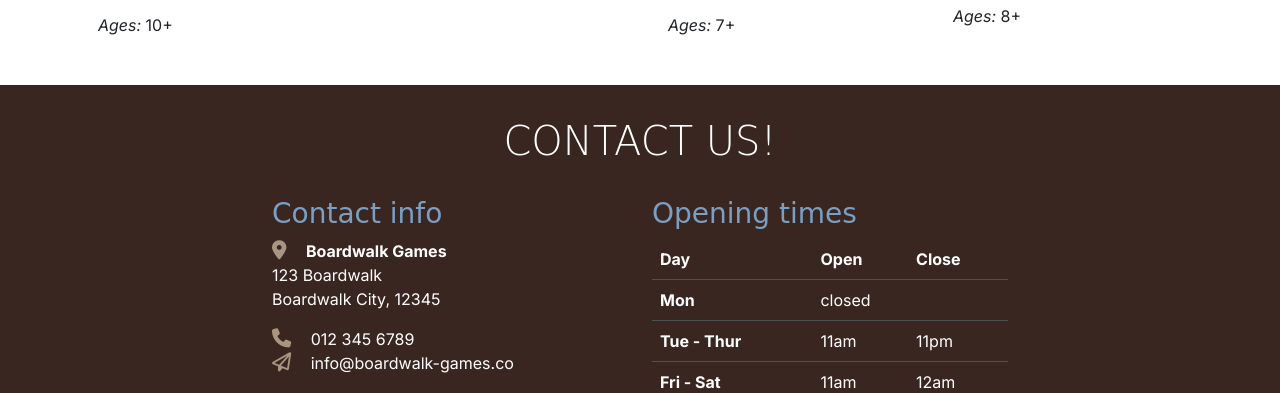
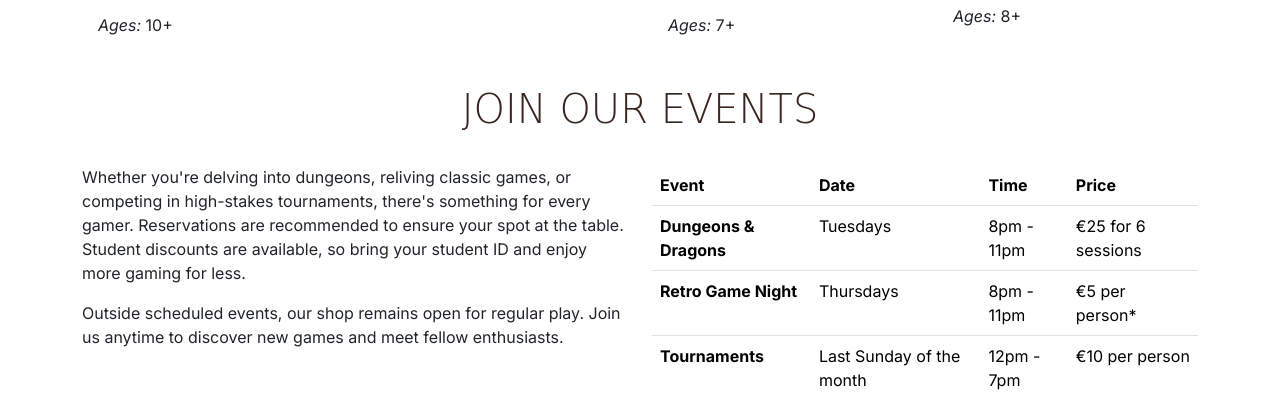
Before and after one commit to KelvinC181/Broadwalk-Games, a plain HTML site: page game-library.html in a window 1280 px wide. Shown: the part 1553-1946 px from the top of the page. Drawn offline with nearby package versions, Linux system fonts and the light colour scheme; a web font is replaced by a local one.

Commit message:
add events section

```diff
--- a/game-library.html
+++ b/game-library.html
@@ -41,7 +41,7 @@
                         <a class="nav-link" href="#">Services</a>
                     </li>
                     <li class="nav-item">
-                        <a class="nav-link" href="#">Events</a>
+                        <a class="nav-link" href="#events">Events</a>
                     </li>
                     <li class="nav-item">
                         <a class="nav-link active" aria-current="page" href="game-library.html">Games</a>
@@ -270,6 +270,66 @@
                 </div>
             </div>
         </section>
+
+        <!-- events section -->
+        <section id="events" class="container section">
+            <div class="row">
+                <div class="col-12 text-center">
+                    <h2 class="display-6">Join our events</h2>
+                </div>
+                <!-- text -->
+                <div class="col-12 col-lg-6">
+                    <p>Whether you're delving into dungeons, reliving classic games, or competing in high-stakes
+                        tournaments, there's something for every gamer. Reservations are recommended to ensure your spot
+                        at the table. Student discounts are available, so bring your student ID and enjoy more gaming
+                        for less.
+                    </p>
+                    <P>
+                        Outside scheduled events, our shop remains open for regular play. Join us anytime to discover
+                        new games and meet fellow enthusiasts.
+                    </P>
+                </div>
+
+                <!-- table -->
+                <div id="events-table" class="col-12 col-lg-6">
+                    <table class="table">
+                        <thead>
+                          <tr>
+                            <th scope="col">Event</th>
+                            <th scope="col">Date</th>
+                            <th scope="col">Time</th>
+                            <th scope="col">Price</th>
+                          </tr>
+                        </thead>
+                        <tbody>
+                          <tr>
+                            <th scope="row">Dungeons & Dragons</th>
+                            <td>Tuesdays</td>
+                            <td>8pm - 11pm</td>
+                            <td>€25 for 6 sessions</td>
+                          </tr>
+                          <tr>
+                            <th scope="row">Retro Game Night</th>
+                            <td>Thursdays</td>
+                            <td>8pm - 11pm</td>
+                            <td>€5 per person*</td>
+                          </tr>
+                          <tr>
+                            <th scope="row">Tournaments</th>
+                            <td>Last Sunday of the month</td>
+                            <td>12pm - 7pm</td>
+                            <td>€10 per person</td>
+                          </tr>
+                        </tbody>
+                      </table>
+                      <p class="text-center">*Get 20% off with valid student ID</p>
+                </div>
+
+                <div class="col-12 text-center">
+                <a class="btn custom-button-outline mb-4" href="booking.html">Book now</a>
+                </div>
+            </div>
+        </section>
     </main>
 
     <!-- footer / contact section -->
```
Also changed, not shown: booking.html (+1 -1 lines), index.html (+1 -1 lines), success.html (+3 -0 lines). Lines whose indentation alone changed are shown as unchanged.
